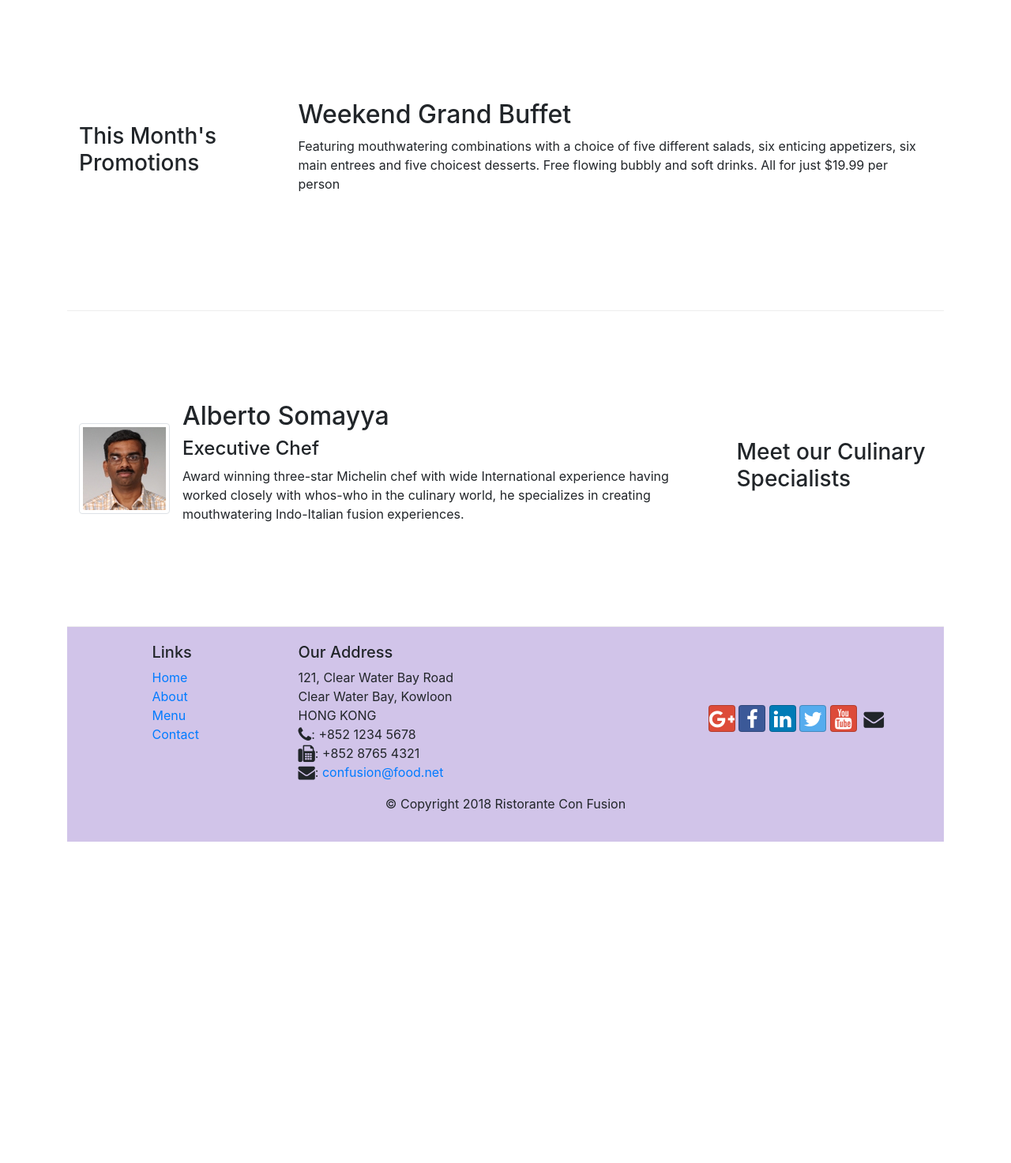
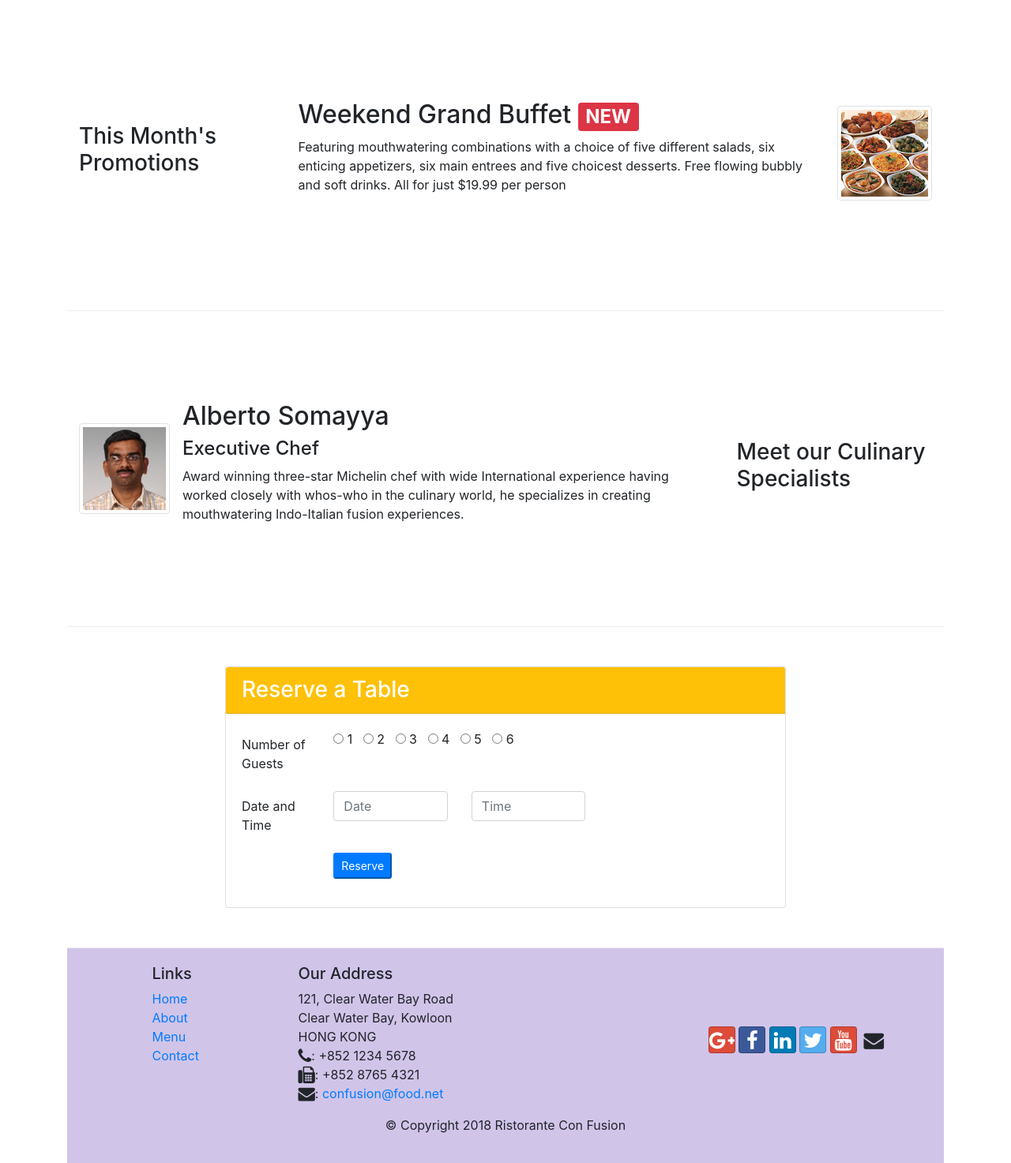
Before and after one commit to kotakrupal/Bootstrap4, a website: page index.html in a window 1280 px wide. Shown: the part 740-2213 px from the top of the page at 79% size. Before the commit the page ends 1806 px from the top, so only its background shows below. Drawn offline with nearby package versions, Linux system fonts and the light colour scheme.

Commit message:
Assignment 2: Bootstrap CSS Components

```diff
--- a/index.html
+++ b/index.html
@@ -39,8 +39,15 @@
                     <h1>Ristorante con Fusion</h1>
                     <p>We take inspiration from the World's best cuisines, and create a unique fusion experience. Our lipsmacking creations will tickle your culinary senses!</p>
                 </div>
-                <div class="col-12 col-sm align-self-center">
+                <div class="col-12 col-sm-3 align-self-center">
                     <img src="img/logo.png" class="img-fluid">
+                </div>
+                <div class="col-12 col-sm-3 align-self-center">
+                        <a href="#formReserveTable">
+
+                        <button type="submit" class="btn-sm btn-warning" onclick="#formReserveTable">
+                            Reserve Table
+                        </button></a>
                 </div>
             </div>
         </div>
@@ -58,7 +65,7 @@
 
 
                     <h2 class="mt-0">Uthappizza <span class="badge badge-danger">HOT</span> <span class="badge badge-pill badge-secondary">$4.99</span></h2>
-                <p>A unique combination of Indian Uthappam (pancake) and Italian pizza, topped with Cerignola olives, ripe vine cherry tomatoes, Vidalia onion, Guntur chillies and Buffalo Paneer.</p>
+                <p class="d-none d-sm-block">A unique combination of Indian Uthappam (pancake) and Italian pizza, topped with Cerignola olives, ripe vine cherry tomatoes, Vidalia onion, Guntur chillies and Buffalo Paneer.</p>
                 </div>
             </div>
             </div>
@@ -70,8 +77,14 @@
                 <h3>This Month's Promotions</h3>
             </div>
             <div class="col col-sm col-md">
-                <h2>Weekend Grand Buffet</h2>
-                <p>Featuring mouthwatering combinations with a choice of five different salads, six enticing appetizers, six main entrees and five choicest desserts. Free flowing bubbly and soft drinks. All for just $19.99 per person </p>
+                <div class="media">
+                    <div class="media-body">
+                            <h2 class="mt-0">Weekend Grand Buffet <span class="badge badge-danger">NEW</span></h2>
+                            <p class="d-none d-sm-block">Featuring mouthwatering combinations with a choice of five different salads, six enticing appetizers, six main entrees and five choicest desserts. Free flowing bubbly and soft drinks. All for just $19.99 per person </p>
+                    </div>
+                    <img class="d-flex ml-3 img-thumbnail align-self-center" src="img/buffet.png" alt="buffet">
+                </div>
+
             </div>
         </div>
 
@@ -86,12 +99,54 @@
 
                 <h2>Alberto Somayya</h2>
                 <h4>Executive Chef</h4>
-                <p>Award winning three-star Michelin chef with wide International experience having worked closely with whos-who in the culinary world, he specializes in creating mouthwatering Indo-Italian fusion experiences. </p>
+                <p class="d-none d-sm-block">Award winning three-star Michelin chef with wide International experience having worked closely with whos-who in the culinary world, he specializes in creating mouthwatering Indo-Italian fusion experiences. </p>
             </div>
         </div>
         </div>
     </div>
+    <div class="row row-content" id="formReserveTable">
 
+       <div class="offset-sm-2 col-sm-8">
+            <div class="card">
+                <h3 class="card-header bg-warning text-white">Reserve a Table</h3>
+                <div class="card-body">
+                    <form>
+                            <div class="form-group row">
+                                    <label for="numOfGuests" class="col-md-2 col-form-label">Number of Guests</label>
+                                <div class="col-md-10">
+                                    <input type="radio" id="guests" name="guests" value="1"> 1 &nbsp;
+                                    <input type="radio" id="guests" name="guests" value="2"> 2  &nbsp;
+                                    <input type="radio" id="guests" name="guests" value="3"> 3  &nbsp;
+                                    <input type="radio" id="guests" name="guests" value="4"> 4 &nbsp;
+                                    <input type="radio" id="guests" name="guests" value="5"> 5 &nbsp;
+                                    <input type="radio" id="guests" name="guests" value="6"> 6
+                                </div>
+                                </div>
+                                <div class="form-group row">
+                                        <label for="dateTime" class="col-md-2 col-form-label">Date and Time</label>
+                                    <div class="col-sm-3">
+                                        <input type="text" class="form-control" id="date" name="date" placeholder="Date">
+                                         </div>
+                                         <div class="col-sm-3">
+                                            <input type="text" class="form-control" id="time" name="time" placeholder="Time">
+                                       </div>
+
+
+
+                                    </div>
+                                    <div class="form-group row">
+                                    <div class="col-4 offset-md-2">
+                                            <button type="submit" class="btn-sm btn-primary">
+                                                Reserve
+                                            </button>
+                                    </div>
+                                </div>
+                    </form>
+                </div>
+            </div>
+        </div>
+
+    </div>
     <footer class="footer">
         <div class="container">
             <div class="row">
```
